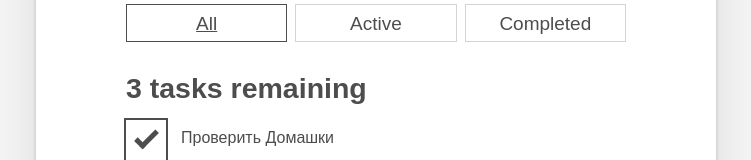
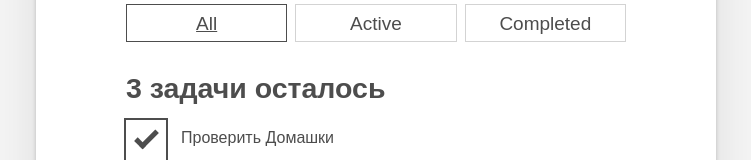
Before and after one commit to KlopKlopovnikoff/DZ_React, a React (Vite) app: page / in a window 1280 px wide. Shown: the part 325-485 px from the top of the page, without its empty margins (264-1015 px from the left). Built offline with nearby package versions, Linux system fonts and the light colour scheme.

Commit message:
Update App.jsx

```diff
--- a/src/App.jsx
+++ b/src/App.jsx
@@ -26,10 +26,7 @@ function App(props) {
 
   function toggleTaskCompleted(id) {
     const updatedTasks = tasks.map((task) => {
-      // if this task has the same ID as the edited task
       if (id === task.id) {
-        // use object spread to make a new obkect
-        // whose `completed` prop has been inverted
         return { ...task, completed: !task.completed };
       }
       return task;
@@ -44,12 +41,9 @@ function App(props) {
 
   function editTask(id, newName) {
     const editedTaskList = tasks.map((task) => {
-      // if this task has the same ID as the edited task
       if (id === task.id) {
-        // Copy the task and update its name
         return { ...task, name: newName };
       }
-      // Return the original task if it's not the edited task
       return task;
     });
     setTasks(editedTaskList);
@@ -83,8 +77,8 @@ function App(props) {
     setTasks([...tasks, newTask]);
   }
 
-  const tasksNoun = taskList.length !== 1 ? "tasks" : "task";
-  const headingText = `${taskList.length} ${tasksNoun} remaining`;
+  const tasksNoun = taskList.length !== 1 ? "задачи" : "задач";
+  const headingText = `${taskList.length} ${tasksNoun} осталось`;
 
   const listHeadingRef = useRef(null);
   const prevTaskLength = usePrevious(tasks.length);
```
